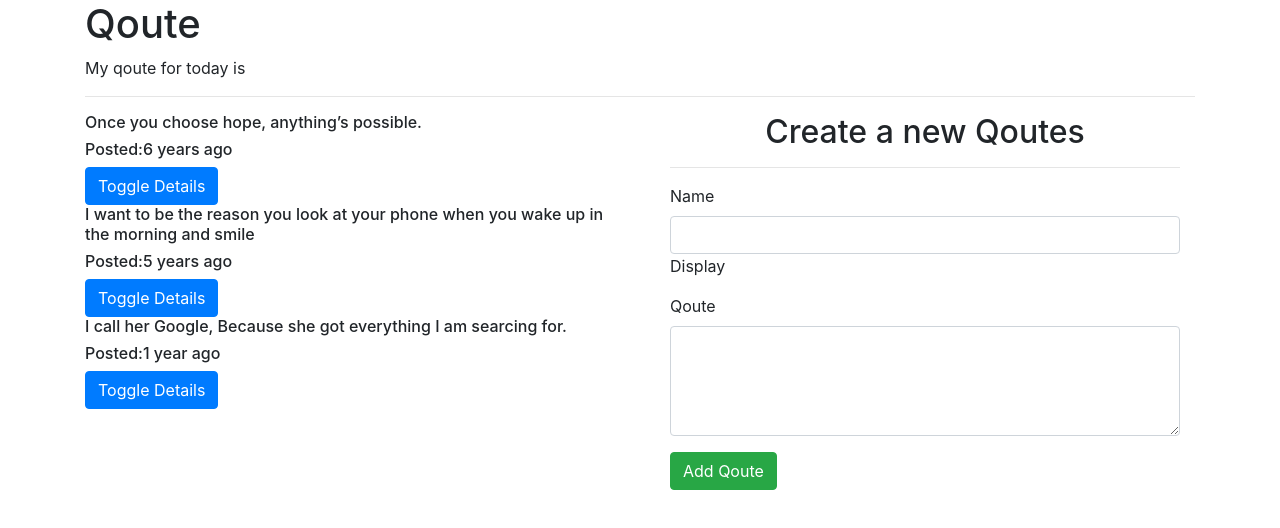
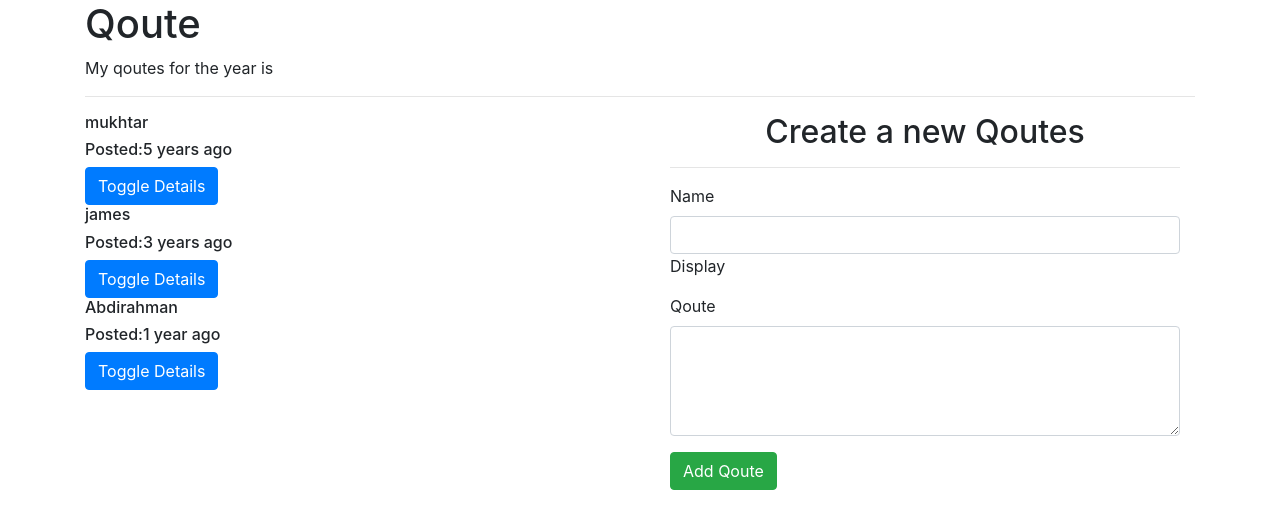
Before and after one commit to mukhtarabdirahman/Qoute, an Angular app: page / in a window 1280 px wide. Shown: the top 528 px of the page. Built offline with nearby package versions, Linux system fonts and the light colour scheme.

Commit message:
qoutes.ts

```diff
--- a/src/app/qoute-details/qoute-details.component.html
+++ b/src/app/qoute-details/qoute-details.component.html
@@ -1,4 +1,4 @@
 
-<p>{{qoute.description}}</p>
-<p>This qoute will be complete in {{qoute.completeDate|dateCount}} days</p>
+<p></p>
+
 <button (click)= 'qouteDelete(true)' class="btn btn-outline-danger">Delete Qoute</button>
--- a/src/app/qoute-form/qoute-form.component.html
+++ b/src/app/qoute-form/qoute-form.component.html
@@ -4,11 +4,11 @@
     <form (ngSubmit)='submitQoutes()' #qouteForm='ngForm'>
         <div class="form-group">
 
-            <label for="name">Name</label>
-            <input type="text" class="form-control" id="name" [(ngModel)]="newQoutes.name" name="name" #name='ngModel' required>
-            Display {{newQoutes.name}}
-            <div [hidden]="name.valid || name.pristine" class="alert alert-danger">
-                <p>Name is required</p>
+            <label for="author">Name</label>
+            <input type="text" class="form-control" id="author" [(ngModel)]="newQoutes.author" name="author" #author='ngModel' required>
+            Display {{newQoutes.author}}
+            <div [hidden]="author.valid || author.pristine" class="alert alert-danger">
+                <p>Author is required</p>
               </div>
         </div>
 
--- a/src/app/qoute-form/qoute-form.component.ts
+++ b/src/app/qoute-form/qoute-form.component.ts
@@ -6,7 +6,7 @@ import { Qoutes } from '../qoutes';
   styleUrls: ['./qoute-form.component.css']
 })
 export class QouteFormComponent implements OnInit {
-  newQoutes = new Qoutes(0,"","",new Date(Date.now()),);
+  newQoutes = new Qoutes(0, '','',new Date(Date.now()),0,0,'');
   @Output() addQoutes = new EventEmitter<Qoutes>();
 
   submitQoutes(){
--- a/src/app/qoute/qoute.component.html
+++ b/src/app/qoute/qoute.component.html
@@ -1,12 +1,12 @@
 <div class="container">
     <h1>Qoute</h1>
-   <p>My qoute for today is {{qoute}}</p>
+   <p>My qoutes for the year is {{qoute}}</p>
    <hr>
     <div class="row">
     <div class="col-md-6">
     <div *ngFor='let qoute of qoutes; let i = index'>
-     <h6 id={{i}} >{{qoute.name}} </h6>
-      <h6>Posted:{{qoute.completeDate | dateCount}}</h6>
+     <h6 id={{i}} >{{qoute.submited_by}} </h6>
+      <h6>Posted:{{qoute.datecreated| dateCount}}</h6>
       <button (click)='toggleDetails(i)' class="btn btn-primary">Toggle Details</button>
     <!-- </div>
     <div>  -->
--- a/src/app/qoute/qoute.component.ts
+++ b/src/app/qoute/qoute.component.ts
@@ -7,16 +7,16 @@ import { Qoutes } from '../qoutes';
 })
 export class QouteComponent implements OnInit {
   qoutes:Qoutes[] = [
-    new Qoutes(1,'Once you choose hope, anything’s possible.','Ahmed', new Date(2013, 10, 5)),
-    new Qoutes(2,'I want to be the reason you look at your phone when you wake up in the morning and smile','Mukhtar', new Date(2014,2,1)),
-    new Qoutes(3,'I call her Google, Because she got everything I am searcing for.','Abdirahman', new Date(2018,10,5)),
+    new Qoutes(1,'trigga', 'Once you choose hope, anything’s possible.',new Date(2014,5,2),0,0,'mukhtar'),
+    new Qoutes(2,'ahmed', 'I want to be the reason you look at your phone when you wake up in the morning and smile', new Date(2016,6,3),0,0,'james'),
+    new Qoutes(3,'david', 'I call her Google, Because she got everything I am searcing for.', new Date(2018,10,5),0,0,'Abdirahman'),
   ];
   toggleDetails(index){
     this.qoutes[index].showDescription = !this.qoutes[index].showDescription;
   }
   deleteQoute(isComplete, index){
     if (isComplete) {
-      let toDelete = confirm(`Are you sure you want to delete ${this.qoutes[index].name}?`)
+      let toDelete = confirm(`Are you sure you want to delete ${this.qoutes[index].submited_by}?`)
 
       if (toDelete){
         this.qoutes.splice(index,1)
--- a/src/app/qoutes.ts
+++ b/src/app/qoutes.ts
@@ -1,6 +1,6 @@
 export class Qoutes {
   showDescription: boolean;
-  constructor(public id: number,public name: string,public description: string,public completeDate: Date){
+  constructor(public id: number,public author: string,public qoute: string,public datecreated: Date, public upvotes: number, public downvotes: number, public submited_by: string){
     this.showDescription=false;
   }
 }
```
